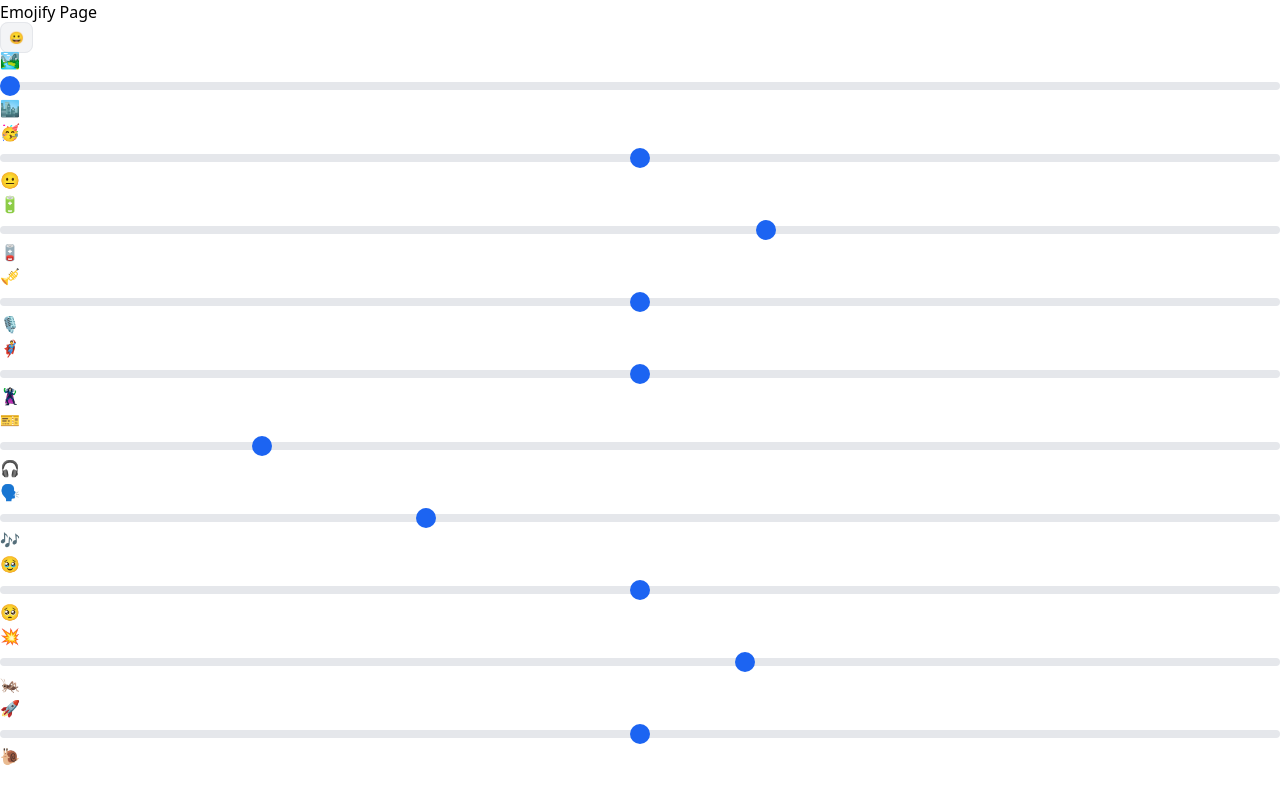
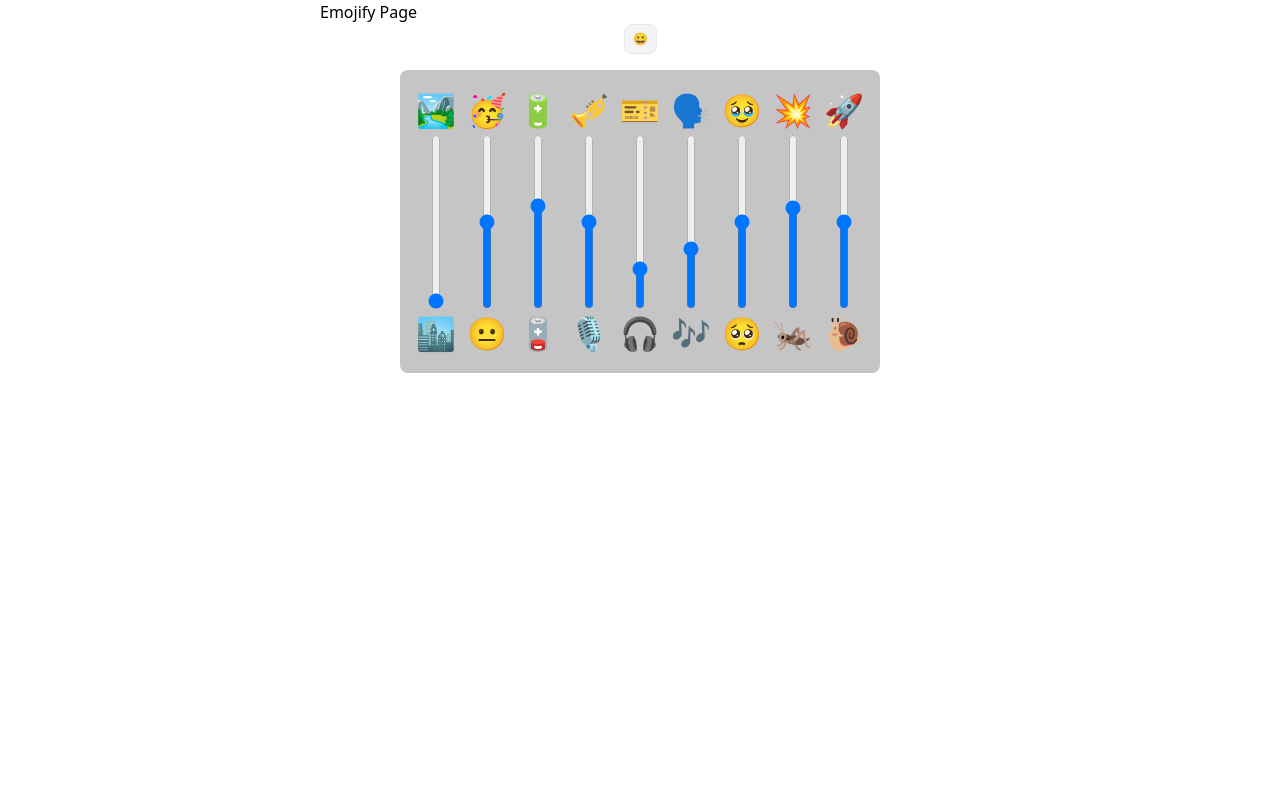
Before and after one commit to BattleshipDragonite/emojify, a React app: page /homepage in a window 1280 px wide. Built offline with nearby package versions, Linux system fonts and the light colour scheme.

Commit message:
Style mixer

```diff
--- a/src/components/MetricsMixer.tsx
+++ b/src/components/MetricsMixer.tsx
@@ -1,4 +1,4 @@
-import React, { useState } from "react";
+import React, { useState, useRef } from "react";
 import MetricChannel from "./MetricChannel";
 import { Metrics } from "../client/types";
 
@@ -14,9 +14,10 @@ const MetricsMixer = () => {
     speechiness: 1,
     tempo: 1,
     valence: 1
-  })
+  });
 
   return (
+    <>
       <div id="mixer">
         <MetricChannel
           metric="acousticness"
@@ -53,15 +54,6 @@ const MetricsMixer = () => {
           step={0.01}
           maxEmoji="🎺"
           minEmoji="🎙️"
-      />
-      <MetricChannel
-        metric="mode"
-        min={0}
-        max={1}
-        defaultValue={0.5}
-        step={0.01}
-        maxEmoji="🦸‍♂️"
-        minEmoji="🦹‍♀️"
         />
         <MetricChannel
           metric="liveness"
@@ -109,7 +101,8 @@ const MetricsMixer = () => {
           minEmoji="🐌"
         />
       </div>
-  )
+    </>
+  );
 }
 
 export default MetricsMixer;
--- a/src/index.css
+++ b/src/index.css
@@ -1,3 +1,44 @@
 @import "tailwindcss/base";
 @import "tailwindcss/components";
 @import "tailwindcss/utilities";
+
+body {
+  display: flex;
+  justify-content: center;
+}
+
+#user-interface {
+  width: 50vw;
+  display: flex;
+  flex-direction: column;
+  align-items: center;
+}
+
+#mixer {
+  background-color: #c5c5c5;
+  width: 75%;
+  border-radius: 0.5em;
+  margin: 1em;
+  padding: 1em;
+  display: flex;
+  justify-content: space-between;
+}
+
+.channel {
+  display: flex;
+  flex-direction: column;
+  align-items: center;
+}
+
+.channel > label {
+  font-size: 2em;
+}
+
+#mixer .slider {
+  appearance: slider-vertical;
+  -moz-appearance: slider-vertical;
+  -webkit-appearance: slider-vertical;
+  width: 8px;
+  height: 175px;
+  padding: 0 5px;
+}
```
Lines whose indentation alone changed are shown as unchanged.
